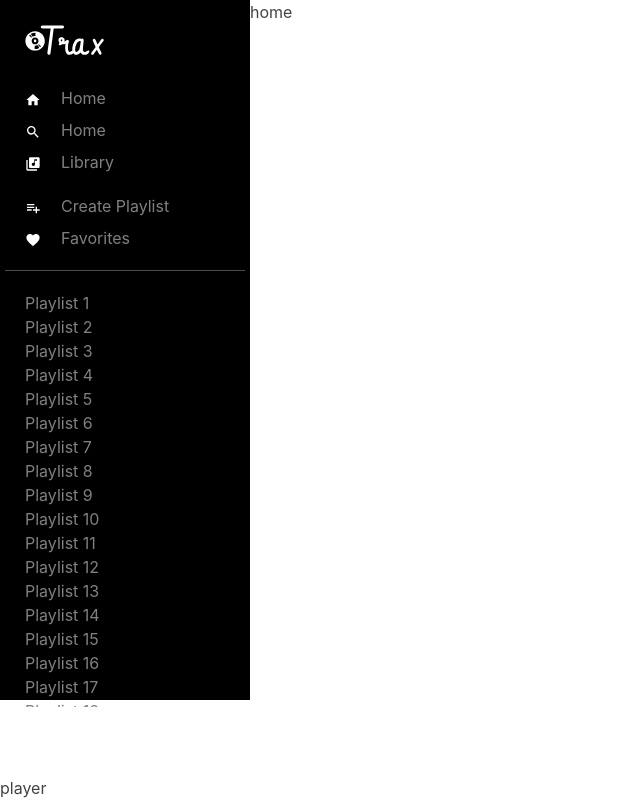
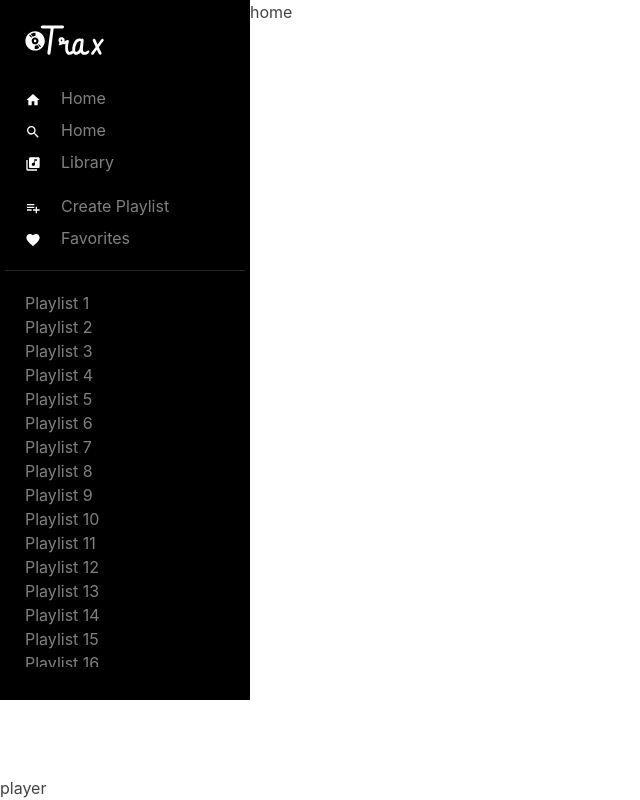
Before and after one commit to billsquad/mindy-sounds, a Next.js app: page / in a window 1280 px wide. Shown: the whole page, without its empty margins (0-640 px from the left). Built offline with nearby package versions, Linux system fonts and the light colour scheme.

Commit message:
adjust sidebar styles

```diff
--- a/components/sidebar.tsx
+++ b/components/sidebar.tsx
@@ -84,7 +84,7 @@ const Sidebar = () => {
             ))}
           </List>
         </Box>
-        <Box my="20px">
+        <Box marginTop="20px">
           <List spacing={2}>
             {musicMenu.map((menu) => (
               <ListItem px="20px" fontSize="16px" key={menu.name}>
@@ -104,8 +104,8 @@ const Sidebar = () => {
             ))}
           </List>
         </Box>
-        <Divider coor="gray.800" />
-        <Box height="66%" overflowY="auto" py="20px">
+        <Divider marginTop="20px" color="gray.800" />
+        <Box height="60%" overflowY="auto" py="20px">
           <List>
             {playlists.map((playlist) => (
               <ListItem px="20px" key={playlist}>
```
